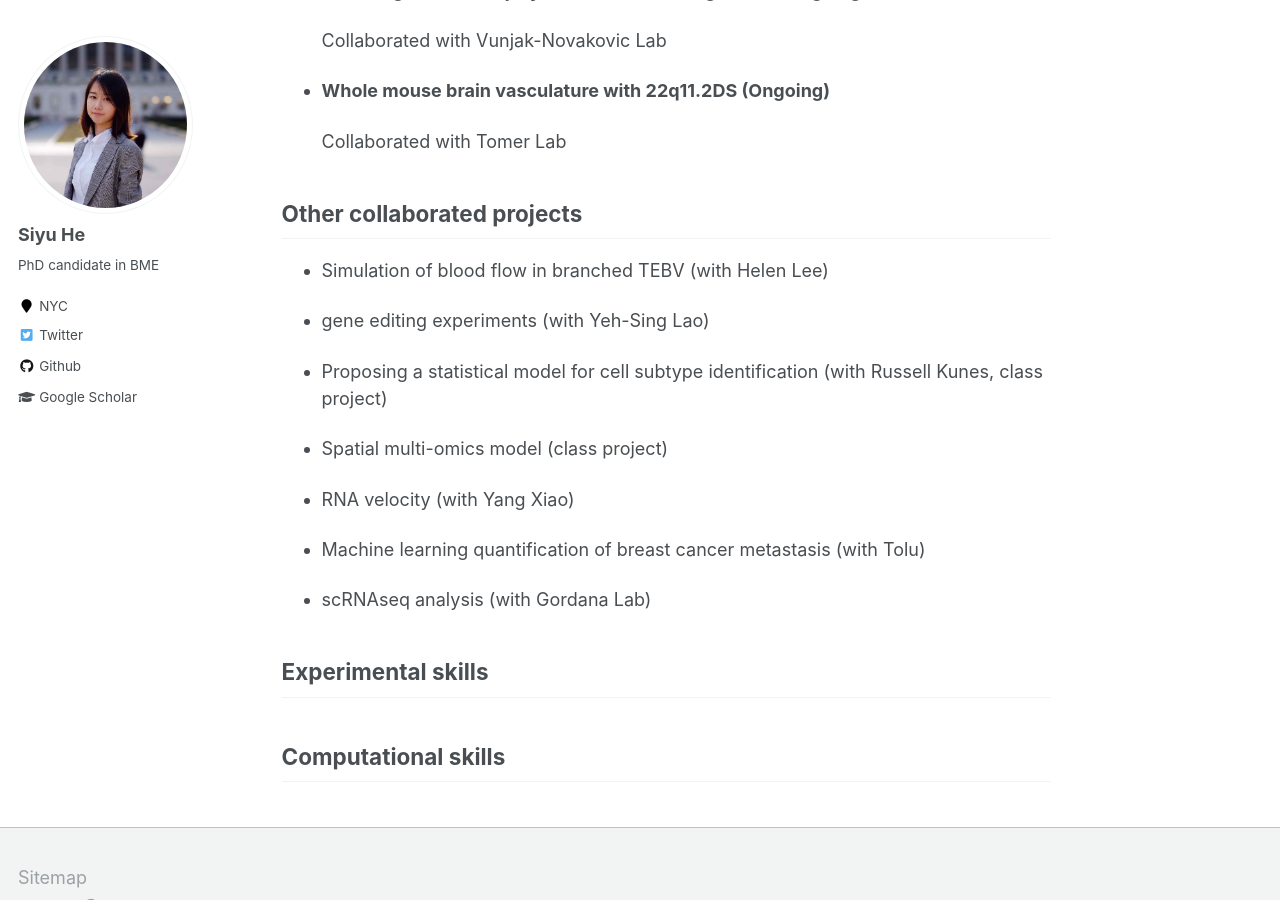
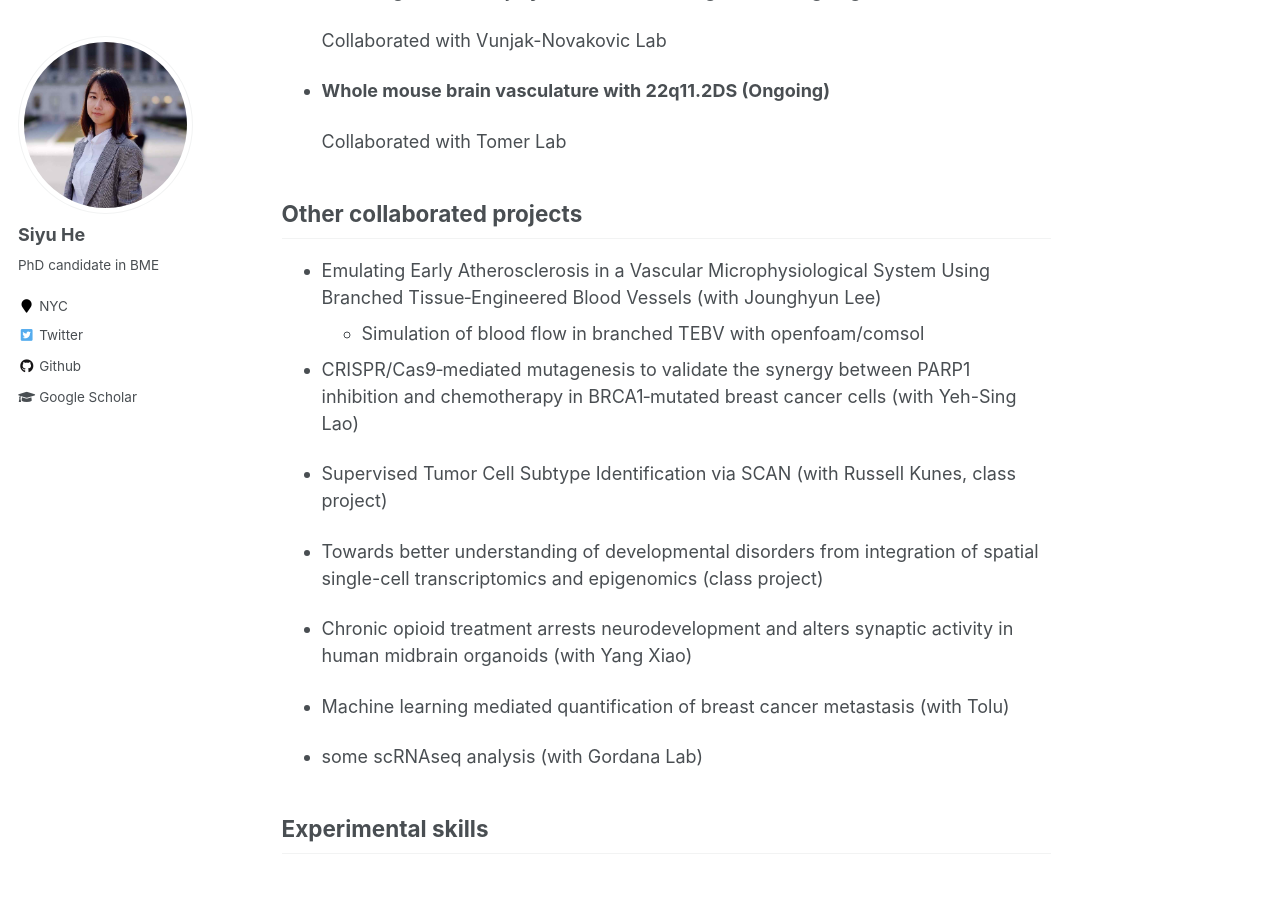
Before and after one commit to siyuh/he-siyu.github.io, a Jekyll site: the page built from _pages/research.md, in a window 1280 px wide and 900 px high, scrolled down 1931 px. Built offline with Jekyll 4.4.1, drawn with Linux system fonts in a browser that asks for light colours.

Commit message:
Update research.md

```diff
--- a/_pages/research.md
+++ b/_pages/research.md
@@ -35,19 +35,20 @@ Major projects
 
 Other collaborated projects
 ----
-* Simulation of blood flow in branched TEBV (with Helen Lee)
+* Emulating Early Atherosclerosis in a Vascular Microphysiological System Using Branched Tissue‐Engineered Blood Vessels (with Jounghyun Lee)
+    * Simulation of blood flow in branched TEBV with openfoam/comsol
 
-* gene editing experiments (with Yeh-Sing Lao)
+* CRISPR/Cas9‐mediated mutagenesis to validate the synergy between PARP1 inhibition and chemotherapy in BRCA1‐mutated breast cancer cells (with Yeh-Sing Lao)
 
-* Proposing a statistical model for cell subtype identification (with Russell Kunes, class project)
+* Supervised Tumor Cell Subtype Identification via SCAN (with Russell Kunes, class project)
 
-* Spatial multi-omics model (class project)
+* Towards better understanding of developmental disorders from integration of spatial single-cell transcriptomics and epigenomics (class project)
 
-* RNA velocity (with Yang Xiao)
+* Chronic opioid treatment arrests neurodevelopment and alters synaptic activity in human midbrain organoids (with Yang Xiao)
 
-* Machine learning quantification of breast cancer metastasis (with Tolu)
+* Machine learning mediated quantification of breast cancer metastasis (with Tolu)
 
-* scRNAseq analysis (with Gordana Lab)
+* some scRNAseq analysis (with Gordana Lab)
 
 Experimental skills
 ----
```
